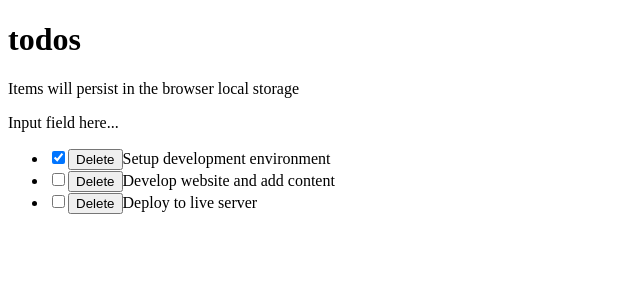
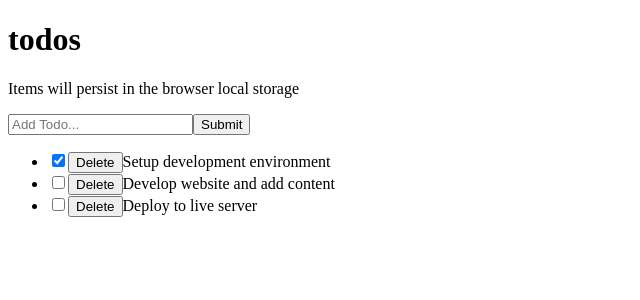
Before and after one commit to SaneMyburg/react-to-do, a React (Create React App) app: page / in a window 1280 px wide. Shown: the top 300 px of the page, without its empty margins (0-640 px from the left). Built offline with nearby package versions, Linux system fonts and the light colour scheme.

Commit message:
Add function to prevent empty submission

```diff
--- a/src/components/InputTodo.js
+++ b/src/components/InputTodo.js
@@ -1,7 +1,42 @@
-const InputTodo = () => (
-  <div>
-    Input field here...
-  </div>
-);
+import PropTypes from 'prop-types';
+import { useState } from 'react';
+
+const InputTodo = ({ addToDoItem }) => {
+  const [title, setTitle] = useState('');
+  const [message, setMessage] = useState('');
+
+  const handleChange = (e) => {
+    setTitle(e.target.value);
+  };
+
+  const handleSubmit = (e) => {
+    e.preventDefault();
+    if (title.trim()) {
+      addToDoItem(title);
+      setTitle('');
+      setMessage('');
+    } else {
+      setMessage('Please enter a title');
+    }
+  };
+  return (
+    <>
+      <form onSubmit={handleSubmit}>
+        <input
+          type="text"
+          placeholder="Add Todo..."
+          value={title}
+          onChange={handleChange}
+        />
+        <button type="submit">Submit</button>
+      </form>
+      <span>{message}</span>
+    </>
+  );
+};
+
+InputTodo.propTypes = {
+  addToDoItem: PropTypes.func.isRequired,
+};
 
 export default InputTodo;
--- a/src/components/TodosLogic.js
+++ b/src/components/TodosLogic.js
@@ -36,9 +36,13 @@
     ]);
   };
 
+  const addToDoItem = (title) => {
+    setTodos([...todos, { id: todos.length + 1, title, completed: false }]);
+  };
+
   return (
     <div>
-      <InputTodo />
+      <InputTodo addToDoItem={addToDoItem} />
       <TodosList
         todosProps={todos}
         handleChange={handleChange}
```
